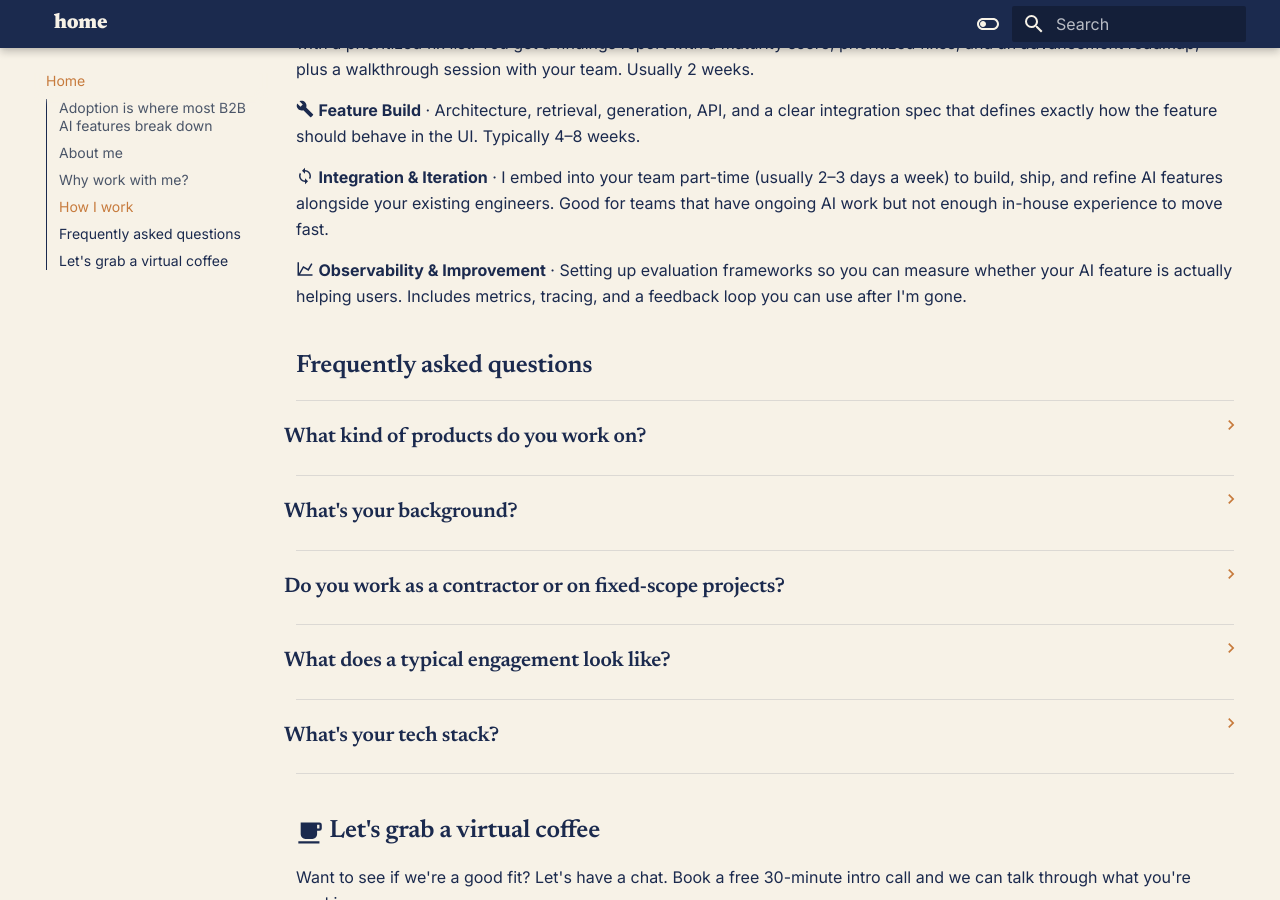
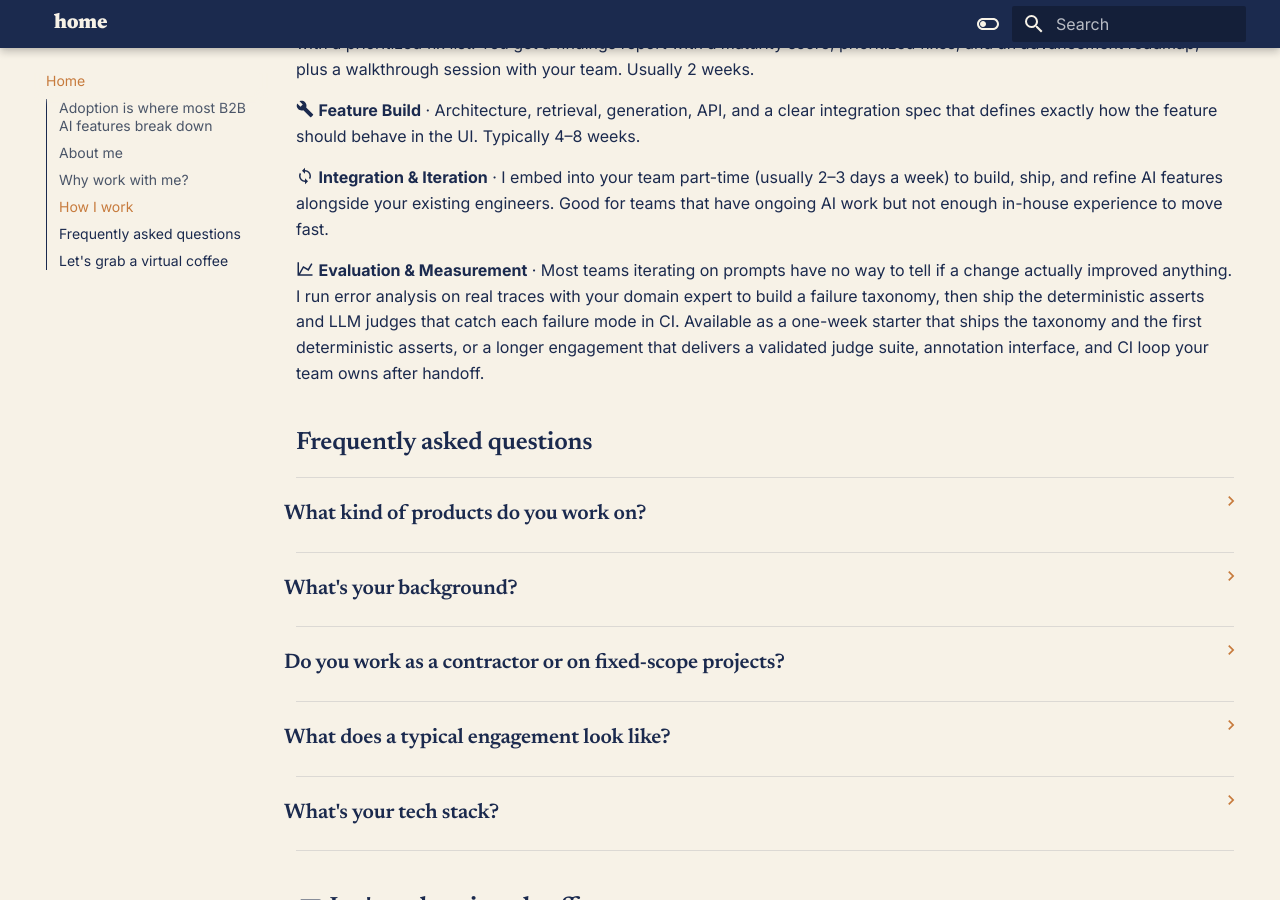
Before and after one commit to alfredpersson/personal-website, an MkDocs documentation site: the page built from docs/index.md, in a window 1280 px wide and 900 px high, scrolled down 1528 px. Built offline with MkDocs 1.6.1 and Material for MkDocs 9.7.7, drawn with Linux system fonts in a browser that asks for light colours.

Commit message:
Clarify eval offer

```diff
--- a/docs/index.md
+++ b/docs/index.md
@@ -77,7 +77,7 @@ The difference between an AI feature that gets adopted and one that gets ignored
 
 :material-sync: **Integration & Iteration** · I embed into your team part-time (usually 2–3 days a week) to build, ship, and refine AI features alongside your existing engineers. Good for teams that have ongoing AI work but not enough in-house experience to move fast.
 
-:material-chart-line: **Observability & Improvement** · Setting up evaluation frameworks so you can measure whether your AI feature is actually helping users. Includes metrics, tracing, and a feedback loop you can use after I'm gone.
+:material-chart-line: **Evaluation & Measurement** · Most teams iterating on prompts have no way to tell if a change actually improved anything. I run error analysis on real traces with your domain expert to build a failure taxonomy, then ship the deterministic asserts and LLM judges that catch each failure mode in CI. Available as a one-week starter that ships the taxonomy and the first deterministic asserts, or a longer engagement that delivers a validated judge suite, annotation interface, and CI loop your team owns after handoff.
 
 ## Frequently asked questions
 
```
